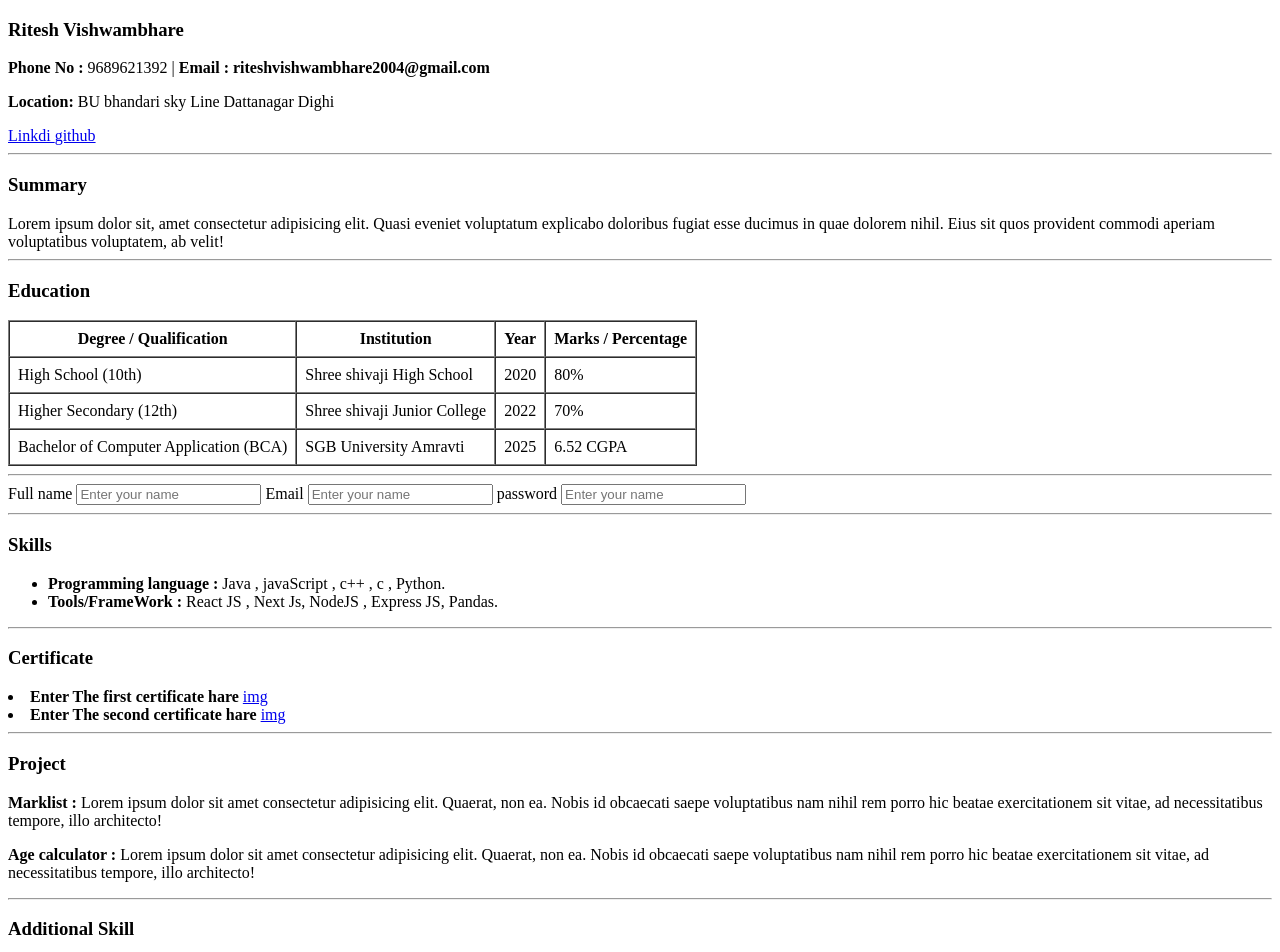
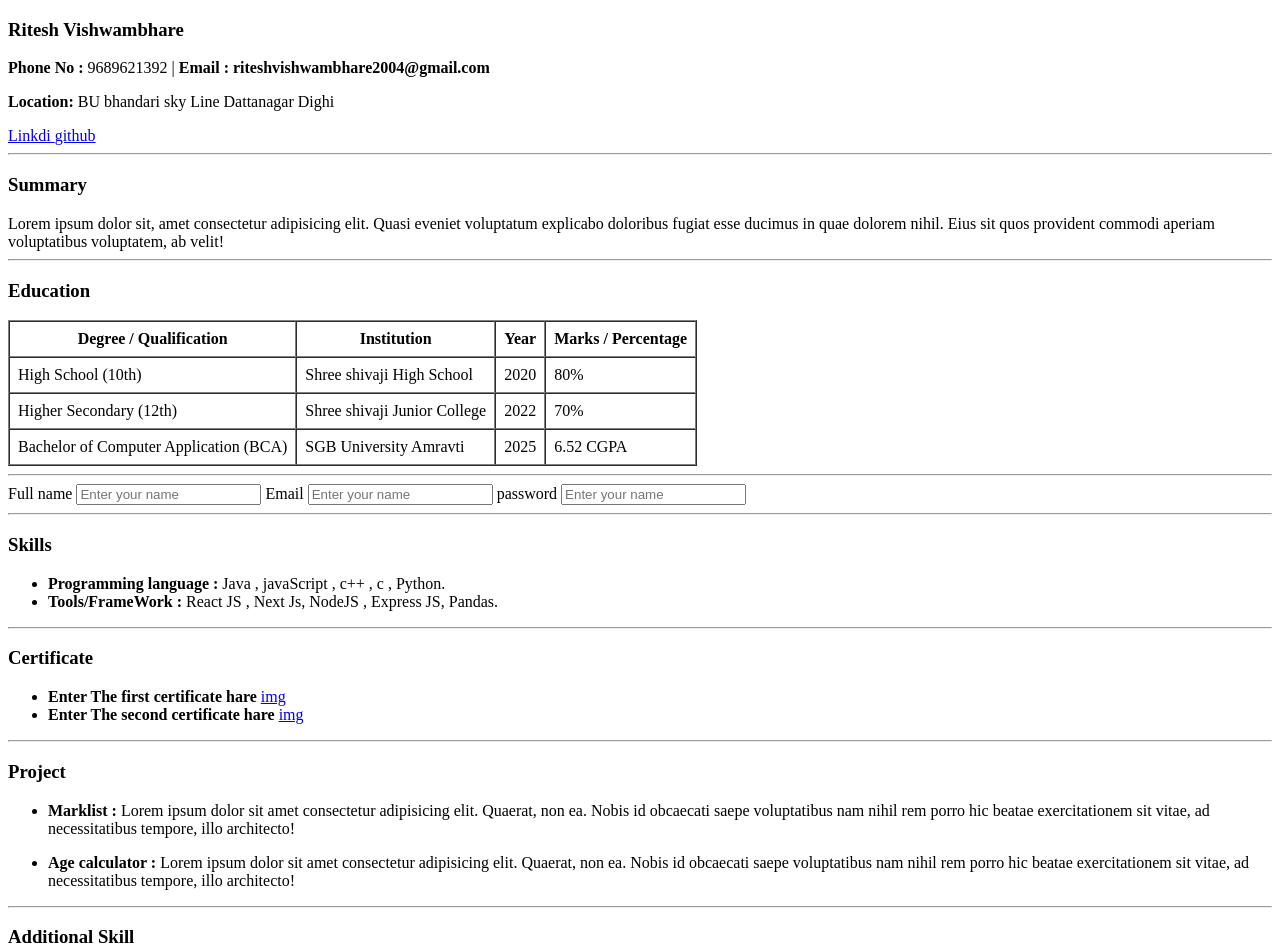
Before and after one commit to riteshvishwambhare/html-resume, a plain HTML site: page index.html in a window 1280 px wide. Shown: the top 952 px of the page. Drawn offline with Linux system fonts and the light colour scheme.

Commit message:
add bullets

```diff
--- a/index.html
+++ b/index.html
@@ -77,19 +77,25 @@
 
         <section>
             <h3> Certificate</h3>
-            <li> <strong> Enter The first certificate hare</strong> <a href="#">img</a></span>
+            <ul>
+                <li> <strong> Enter The first certificate hare</strong> <a href="#">img</a></span>
 
             <li> <strong> Enter The second certificate hare</strong> <a href="#">img</a></span>
+            </ul>
         </section>
         <hr>
         <section>
             <h3>Project</h3>
-            <p></p> <strong> Marklist : </strong> Lorem ipsum dolor sit amet consectetur adipisicing elit. Quaerat, non
+            <ul>
+                <li><p></p> <strong> Marklist : </strong> Lorem ipsum dolor sit amet consectetur adipisicing elit. Quaerat, non
             ea. Nobis id obcaecati saepe voluptatibus nam nihil rem porro hic beatae exercitationem sit vitae, ad
             necessitatibus tempore, illo architecto!</p>
-            <p></p> <strong> Age calculator : </strong> Lorem ipsum dolor sit amet consectetur adipisicing elit.
+            </li>
+           <li> <p></p> <strong> Age calculator : </strong> Lorem ipsum dolor sit amet consectetur adipisicing elit.
             Quaerat, non ea. Nobis id obcaecati saepe voluptatibus nam nihil rem porro hic beatae exercitationem sit
             vitae, ad necessitatibus tempore, illo architecto!</p>
+            </li>
+            </ul>
         </section>
         <hr>
 
```
